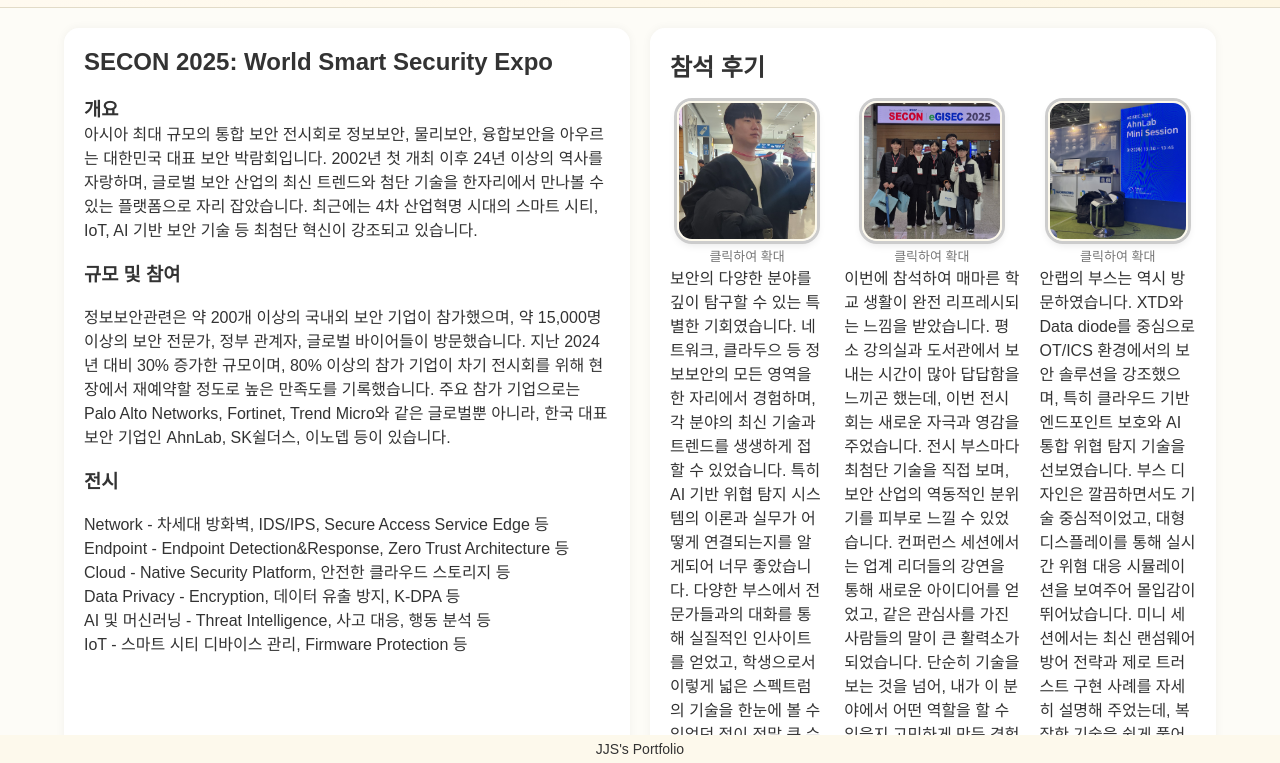
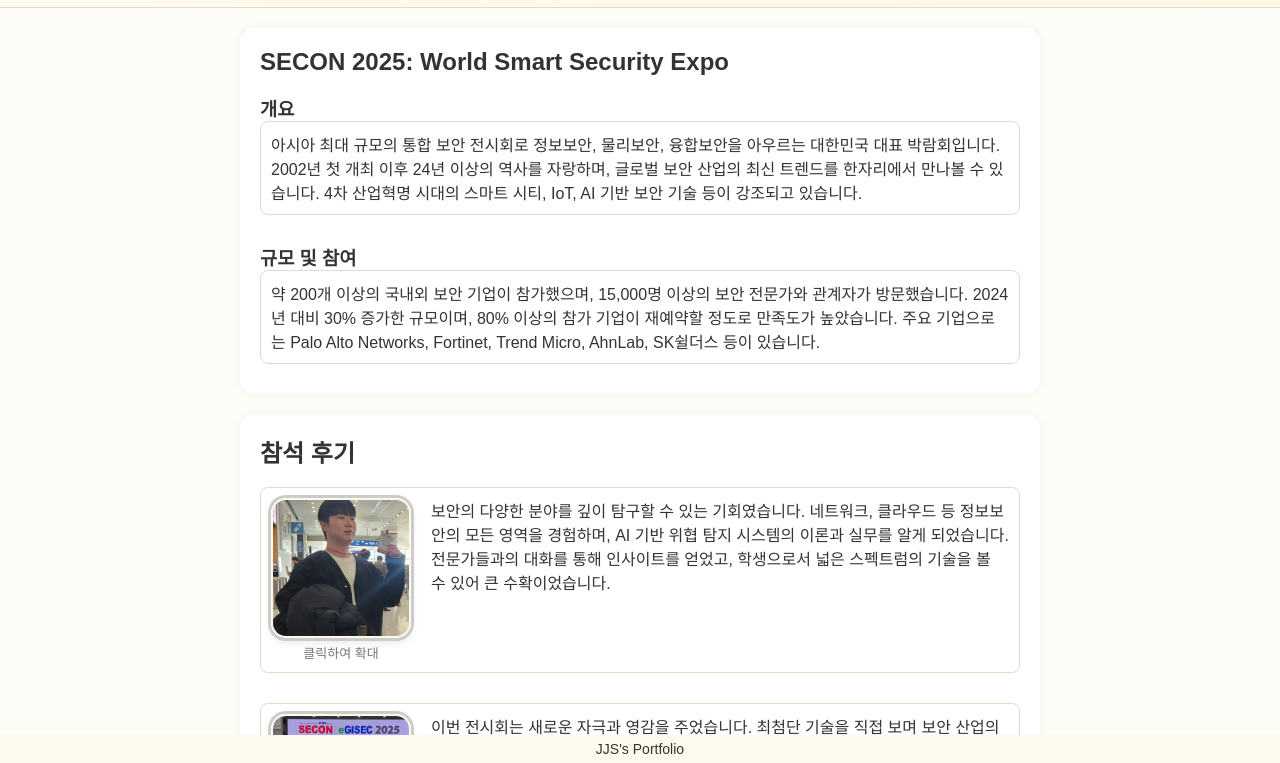
Before and after one commit to Interludeal/Middle-Homework, a plain HTML site: page secon.html in a window 1280 px wide. Shown: the part 37-800 px from the top of the page. Drawn offline with Linux system fonts and the light colour scheme.

Commit message:
first commit

```diff
--- a/secon.html
+++ b/secon.html
@@ -16,38 +16,27 @@
         <div class="card">
           <h1>SECON 2025: World Smart Security Expo</h1>
           <br />
-          <h3>개요<br /></h3>
+          <h3>개요</h3>
+          <div class="nested-box">
             <p>
-            아시아 최대 규모의 통합 보안 전시회로 정보보안, 물리보안, 융합보안을
-            아우르는 대한민국 대표 보안 박람회입니다. 2002년 첫 개최 이후 24년
-            이상의 역사를 자랑하며, 글로벌 보안 산업의 최신 트렌드와 첨단 기술을
-            한자리에서 만나볼 수 있는 플랫폼으로 자리 잡았습니다. 최근에는 4차
-            산업혁명 시대의 스마트 시티, IoT, AI 기반 보안 기술 등 최첨단 혁신이
-            강조되고 있습니다.
+              아시아 최대 규모의 통합 보안 전시회로 정보보안, 물리보안,
+              융합보안을 아우르는 대한민국 대표 박람회입니다. 2002년 첫 개최
+              이후 24년 이상의 역사를 자랑하며, 글로벌 보안 산업의 최신 트렌드를
+              한자리에서 만나볼 수 있습니다. 4차 산업혁명 시대의 스마트 시티,
+              IoT, AI 기반 보안 기술 등이 강조되고 있습니다.
             </p>
+          </div>
           <br />
           <h3>규모 및 참여</h3>
-          <br />
+          <div class="nested-box">
             <p>
-            정보보안관련은 약 200개 이상의 국내외 보안 기업이 참가했으며, 약
-            15,000명 이상의 보안 전문가, 정부 관계자, 글로벌 바이어들이
-            방문했습니다. 지난 2024년 대비 30% 증가한 규모이며, 80% 이상의 참가
-            기업이 차기 전시회를 위해 현장에서 재예약할 정도로 높은 만족도를
-            기록했습니다. 주요 참가 기업으로는 Palo Alto Networks, Fortinet,
-            Trend Micro와 같은 글로벌뿐 아니라, 한국 대표 보안 기업인 AhnLab,
-            SK쉴더스, 이노뎁 등이 있습니다.
+              약 200개 이상의 국내외 보안 기업이 참가했으며, 15,000명 이상의
+              보안 전문가와 관계자가 방문했습니다. 2024년 대비 30% 증가한
+              규모이며, 80% 이상의 참가 기업이 재예약할 정도로 만족도가
+              높았습니다. 주요 기업으로는 Palo Alto Networks, Fortinet, Trend
+              Micro, AhnLab, SK쉴더스 등이 있습니다.
             </p>
-          <br />
-          <h3>전시</h3>
-          <br />
-          <p>Network - 차세대 방화벽, IDS/IPS, Secure Access Service Edge 등</p>
-          <p>
-            Endpoint - Endpoint Detection&Response, Zero Trust Architecture 등
-          </p>
-          <p>Cloud - Native Security Platform, 안전한 클라우드 스토리지 등</p>
-          <p>Data Privacy - Encryption, 데이터 유출 방지, K-DPA 등</p>
-          <p>AI 및 머신러닝 - Threat Intelligence, 사고 대응, 행동 분석 등</p>
-          <p>IoT - 스마트 시티 디바이스 관리, Firmware Protection 등</p>
+          </div>
         </div>
 
         <div class="card review-card">
@@ -55,6 +44,8 @@
           <br />
           <div class="review-body">
             <div class="review-item">
+              <div class="nested-box">
+                <div class="review-content">
                   <div class="image-card">
                     <img
                       src="img/secon_profile.png"
@@ -65,18 +56,19 @@
                     <div class="card-caption">클릭하여 확대</div>
                   </div>
                   <p>
-                보안의 다양한 분야를 깊이 탐구할 수 있는 특별한 기회였습니다.
-                네트워크, 클라두으 등 정보보안의 모든 영역을 한 자리에서
-                경험하며, 각 분야의 최신 기술과 트렌드를 생생하게 접할 수
-                있었습니다. 특히 AI 기반 위협 탐지 시스템의 이론과 실무가 어떻게
-                연결되는지를 알게되어 너무 좋았습니다. 다양한 부스에서
-                전문가들과의 대화를 통해 실질적인 인사이트를 얻었고, 학생으로서
-                이렇게 넓은 스펙트럼의 기술을 한눈에 볼 수 있었던 점이 정말 큰
-                수확이었습니다. 감사합니다.
+                    보안의 다양한 분야를 깊이 탐구할 수 있는 기회였습니다.
+                    네트워크, 클라우드 등 정보보안의 모든 영역을 경험하며, AI
+                    기반 위협 탐지 시스템의 이론과 실무를 알게 되었습니다.
+                    전문가들과의 대화를 통해 인사이트를 얻었고, 학생으로서 넓은
+                    스펙트럼의 기술을 볼 수 있어 큰 수확이었습니다.
                   </p>
+                </div>
+              </div>
             </div>
 
             <div class="review-item">
+              <div class="nested-box">
+                <div class="review-content">
                   <div class="image-card">
                     <img
                       src="img/secon_2.png"
@@ -87,19 +79,19 @@
                     <div class="card-caption">클릭하여 확대</div>
                   </div>
                   <p>
-                이번에 참석하여 매마른 학교 생활이 완전 리프레시되는 느낌을
-                받았습니다. 평소 강의실과 도서관에서 보내는 시간이 많아 답답함을
-                느끼곤 했는데, 이번 전시회는 새로운 자극과 영감을 주었습니다.
-                전시 부스마다 최첨단 기술을 직접 보며, 보안 산업의 역동적인
-                분위기를 피부로 느낄 수 있었습니다. 컨퍼런스 세션에서는 업계
-                리더들의 강연을 통해 새로운 아이디어를 얻었고, 같은 관심사를
-                가진 사람들의 말이 큰 활력소가 되었습니다. 단순히 기술을 보는
-                것을 넘어, 내가 이 분야에서 어떤 역할을 할 수 있을지 고민하게
-                만든 경험이었습니다.
+                    이번 전시회는 새로운 자극과 영감을 주었습니다. 최첨단 기술을
+                    직접 보며 보안 산업의 역동적인 분위기를 느낄 수 있었습니다.
+                    컨퍼런스 세션에서 업계 리더들의 강연을 통해 아이디어를
+                    얻었고, 같은 관심사를 가진 사람들과의 대화가 큰 활력소가
+                    되었습니다.
                   </p>
+                </div>
+              </div>
             </div>
 
             <div class="review-item">
+              <div class="nested-box">
+                <div class="review-content">
                   <div class="image-card">
                     <img
                       src="img/secon_3.png"
@@ -110,15 +102,14 @@
                     <div class="card-caption">클릭하여 확대</div>
                   </div>
                   <p>
-                안랩의 부스는 역시 방문하였습니다. XTD와 Data diode를 중심으로
-                OT/ICS 환경에서의 보안 솔루션을 강조했으며, 특히 클라우드 기반
-                엔드포인트 보호와 AI 통합 위협 탐지 기술을 선보였습니다. 부스
-                디자인은 깔끔하면서도 기술 중심적이었고, 대형 디스플레이를 통해
-                실시간 위혐 대응 시뮬레이션을 보여주어 몰입감이 뛰어났습니다.
-                미니 세션에서는 최신 랜섬웨어 방어 전략과 제로 트러스트 구현
-                사례를 자세히 설명해 주었는데, 복잡한 기술을 쉽게 풀어주는 점이
-                돋보였습니다.
+                    안랩 부스에서 XTD와 Data diode를 중심으로 OT/ICS 환경에서의
+                    보안 솔루션을 소개했습니다. 클라우드 기반 엔드포인트 보호와
+                    AI 통합 위협 탐지 기술을 선보였으며, 실시간 위협 대응
+                    시뮬레이션이 인상적이었습니다. 미니 세션에서 랜섬웨어 방어
+                    전략과 제로 트러스트 구현 사례를 자세히 설명해 주었습니다.
                   </p>
+                </div>
+              </div>
             </div>
           </div>
         </div>
--- a/style.css
+++ b/style.css
@@ -100,19 +100,40 @@ main {
 
 .card-section {
   display: flex;
-  justify-content: space-between;
+  flex-direction: column;
   gap: 20px;
+  margin-bottom: 30px;
+}
+
+.index-card-section {
+  flex-direction: row;
   flex-wrap: wrap;
-  margin-bottom: 30px;
+  justify-content: space-between; /* Adjusted for wider distribution */
+  width: 100%;
+  max-width: 1800px; /* Increased section width */
+  margin: 0 auto;
+}
+
+.team-card-section {
+  flex-direction: row;
+  flex-wrap: wrap;
+  justify-content: center;
 }
 
 .card {
   flex: 1;
   min-width: 250px;
+  max-width: 800px;
+  margin: 0 auto;
   background: #fff;
   padding: 20px;
   border-radius: 15px;
   box-shadow: 0 0 10px rgba(0, 0, 0, 0.05);
+}
+
+.index-card {
+  max-width: 1600px;
+  min-width: 500px; /* Increased from 450px */
 }
 
 .card h2 {
@@ -124,6 +145,14 @@ main {
 .card ul {
   list-style: square;
   padding-left: 20px;
+}
+
+.nested-box {
+  border: 1px solid #e2dbc8;
+  padding: 10px;
+  border-radius: 8px;
+  margin-bottom: 10px;
+  background: #fff;
 }
 
 .team-member {
@@ -165,8 +194,19 @@ main {
 
 .review-body {
   display: flex;
+  flex-direction: column;
   gap: 20px;
   align-items: flex-start;
+}
+
+.review-content {
+  display: flex;
+  align-items: flex-start;
+  gap: 20px;
+}
+
+.review-content p {
+  flex: 1;
 }
 
 .image-card {
@@ -221,8 +261,8 @@ main {
 }
 
 .nav-item a img {
-  width: 120px;
-  height: 120px;
+  width: 150px;
+  height: 150px;
   object-fit: contain;
   border-radius: 12px;
   box-shadow: 0 2px 5px rgba(0, 0, 0, 0.1);
@@ -322,6 +362,14 @@ footer {
     flex-direction: column;
   }
 
+  .index-card-section {
+    flex-direction: column;
+  }
+
+  .team-card-section {
+    flex-direction: column;
+  }
+
   .team-member {
     flex-direction: column;
     align-items: center;
@@ -336,6 +384,11 @@ footer {
     align-items: center;
   }
 
+  .review-content {
+    flex-direction: column;
+    align-items: center;
+  }
+
   .card-img {
     margin-bottom: 15px;
   }
@@ -346,7 +399,21 @@ footer {
   }
 
   .nav-item a img {
-    width: 140px;
-    height: 140px;
+    width: 170px;
+    height: 170px;
   }
 }
+
+.card-section.index-card-section {
+  display: flex;
+  flex-wrap: wrap;
+  justify-content: center;
+  gap: 30px;
+  margin-bottom: 30px;
+}
+
+.index-card {
+  flex: 1 1 30%;
+  min-width: 500px;
+  max-width: 600px;
+}
```
Also changed, not shown: index.html (+5 -5 lines), team.html (+1 -29 lines), img/xss_1.png (added). Lines whose indentation alone changed are shown as unchanged.
